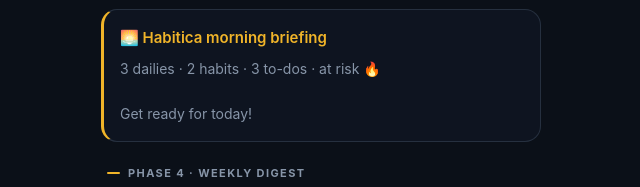
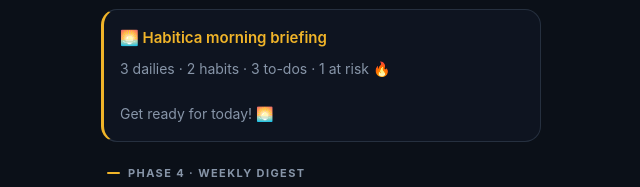
Before and after one commit to Zulqarnain-cc34/NoterPiper, a website: page docs/habitica-test.html in a window 1280 px wide. Both pictures are taken after a click on the button "Preview Morning Brief". Shown: the part 917-1104 px from the top of the page, 319-959 px from the left. Drawn offline with Linux system fonts and the light colour scheme.

Commit message:
Test dashboard: match the morning preview to the real briefing format
Co-Authored-By: Claude Fable 5 <noreply@anthropic.com>

```diff
--- a/docs/habitica-test.html
+++ b/docs/habitica-test.html
@@ -313,16 +313,25 @@ function previewPhase2() {
 }
 
 function previewPhase3Morning() {
+  // Mirrors summarize_morning() in the plugin: per-type counts, no names, at-risk flag.
   const { dailies, habits, todos } = getFilteredTasks();
-  const total = dailies.length + habits.length + todos.length;
-  const hasAtRisk = dailies.some(d => d.streak > 7);
+  const atRisk = dailies.filter(d => d.streak > 7).length;
 
   let html = '<div class="notif morning">';
   html += '<div class="title">🌅 Habitica morning briefing</div>';
   html += '<div class="body">';
-  html += `${dailies.length} dailies · ${habits.length} habits · ${todos.length} to-dos`;
-  if (hasAtRisk) html += ' · at risk 🔥';
-  html += '\n\nGet ready for today!';
+  const total = dailies.length + habits.length + todos.length;
+  if (total === 0) {
+    html += 'Nothing owed today — great start! 🌅';
+  } else {
+    const parts = [];
+    if (dailies.length) parts.push(`${dailies.length} ${dailies.length === 1 ? 'daily' : 'dailies'}`);
+    if (habits.length) parts.push(`${habits.length} habit${habits.length === 1 ? '' : 's'}`);
+    if (todos.length) parts.push(`${todos.length} to-do${todos.length === 1 ? '' : 's'}`);
+    let line = parts.join(' · ');
+    if (atRisk) line += ` · ${atRisk} at risk 🔥`;
+    html += line + '\n\nGet ready for today! 🌅';
+  }
   html += '</div></div>';
 
   document.getElementById('phase3Result').innerHTML = html;
```
